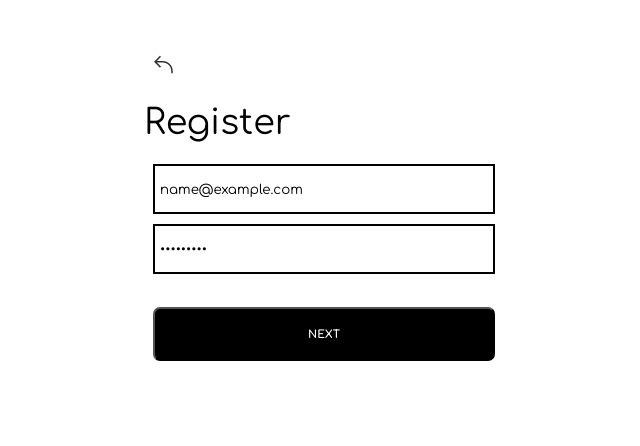
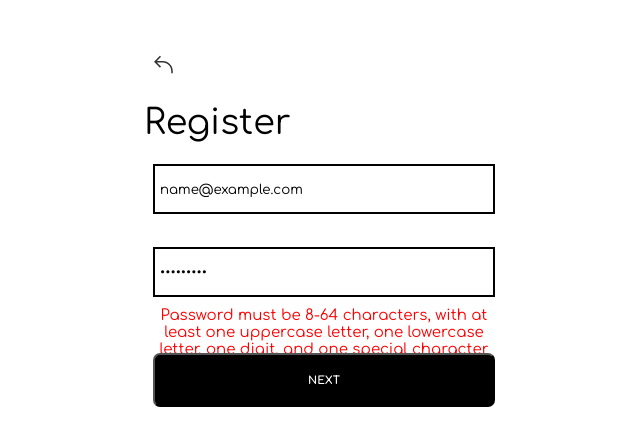
Before and after one commit to Nickk91/ProApp, a React (Vite) app in the folder client/: page /register in a window 1280 px wide. Both pictures are taken after typing "name@example.com", "Sample123" into the empty fields and a click on the button "NEXT". Shown: the top 446 px of the page, without its empty margins (316-956 px from the left). Built offline with nearby package versions, Linux system fonts and the light colour scheme.

Commit message:
added error handling loging to register page

```diff
--- a/client/src/components/GenericForm/GenericForm.jsx
+++ b/client/src/components/GenericForm/GenericForm.jsx
@@ -12,6 +12,7 @@ const GenericForm = ({
   search,
   serverError,
   formErrors,
+  displayFormError,
 }) => {
   const handleSubmit = (e) => {
     e.preventDefault();
@@ -20,6 +21,7 @@ const GenericForm = ({
     onSubmit(e, formProps);
   };
 
+  //currently validates form for only Login page
   const errors = validateForm({});
 
   const FormComponent = search ? S.searchForm : S.form;
@@ -40,14 +42,16 @@ const GenericForm = ({
               name={input.name}
               attributes={input.attributes}
               placeholder={input.placeholder ? input.placeholder : ""}
+              //Specific errors from validateForm({}) validation
               error={errors[input.name]}
-              // formError={formErrors?[input.name]}
+              {...(!search && { formError: formErrors?.[input.name] || "" })}
+              {...(!search && { displayFormError })}
               serverError={serverError}
               displayError={displayError}
             />
           </React.Fragment>
         ))}
-
+        {/* displays error when email or password is wrong*/}
         {<S.errorText>{serverError && serverError}</S.errorText>}
 
         <S.submitButton>{submitButtonText}</S.submitButton>
--- a/client/src/components/GenericInput/GenericInput.jsx
+++ b/client/src/components/GenericInput/GenericInput.jsx
@@ -7,8 +7,10 @@ const GenericInput = ({
   name,
   placeholder,
   error,
+  displayError,
   formError,
-  displayError,
+  displayFormError,
+  serverError,
 
   attributes = {},
   value,
@@ -24,9 +26,10 @@ const GenericInput = ({
         {...attributes}
         defaultValue={value}
       />
-      {displayError && <S.errorText>{error}</S.errorText>}
-
-      {/* {formError && <S.errorText>{formError}</S.errorText>} */}
+      {!serverError && displayError && <S.errorText>{error}</S.errorText>}
+      {!serverError && displayFormError && (
+        <S.errorText>{formError}</S.errorText>
+      )}
     </>
   );
 };
--- a/client/src/pages/RegisterPage/RegisterPage.jsx
+++ b/client/src/pages/RegisterPage/RegisterPage.jsx
@@ -12,6 +12,7 @@ const RegisterPage = () => {
   const [isLoading, setIsLoading] = useState(false);
   const [formErrors, setFormErrors] = useState({});
   const [displayFormError, setDisplayFormError] = useState(false);
+  const [serverError, setServerError] = useState(null);
 
   const navigate = useNavigate();
 
@@ -36,6 +37,7 @@ const RegisterPage = () => {
 
     if (Object.keys(errors).length > 0) {
       setFormErrors(errors);
+      setDisplayFormError(true);
       return;
     }
 
@@ -65,7 +67,11 @@ const RegisterPage = () => {
       }
     } catch (error) {
       console.error("Error;", error);
-      setDisplayFormError(true);
+
+      const errorMessage =
+        error.response?.data?.message || "An unexpected error occurred";
+      console.error("Register error console log:", errorMessage);
+      setServerError(errorMessage);
     } finally {
       setIsLoading(false);
     }
@@ -84,6 +90,8 @@ const RegisterPage = () => {
             submitButtonText="NEXT"
             onSubmit={handleFormSubmit}
             formErrors={formErrors}
+            displayFormError={displayFormError}
+            serverError={serverError}
           />
         </>
       )}
--- a/client/src/pages/SearchPage/SearchPage.jsx
+++ b/client/src/pages/SearchPage/SearchPage.jsx
@@ -81,6 +81,8 @@ const SearchPage = () => {
 
       if (response.ok) {
         const data = await response.json();
+        setDisplayError(false);
+        setServerError(null);
         setSearchResults(data);
       } else {
         console.error("Search failed");
```
